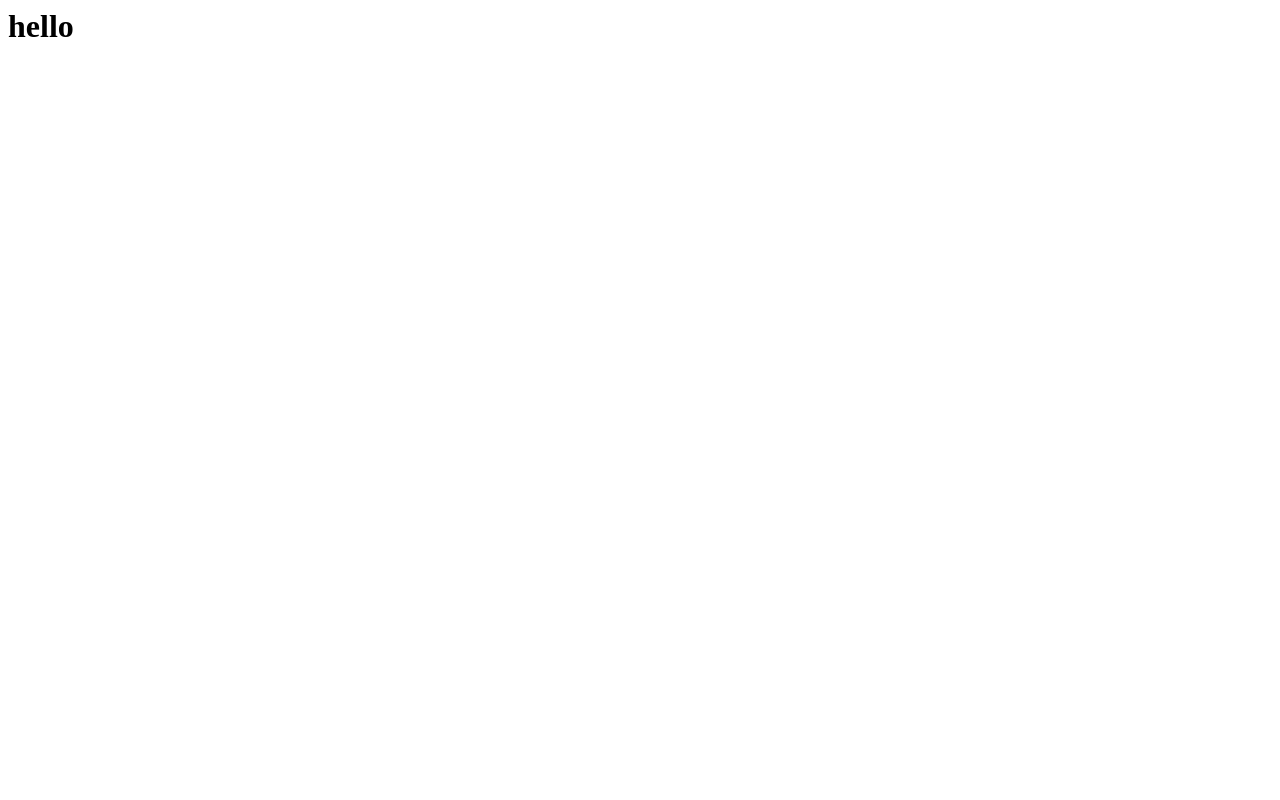
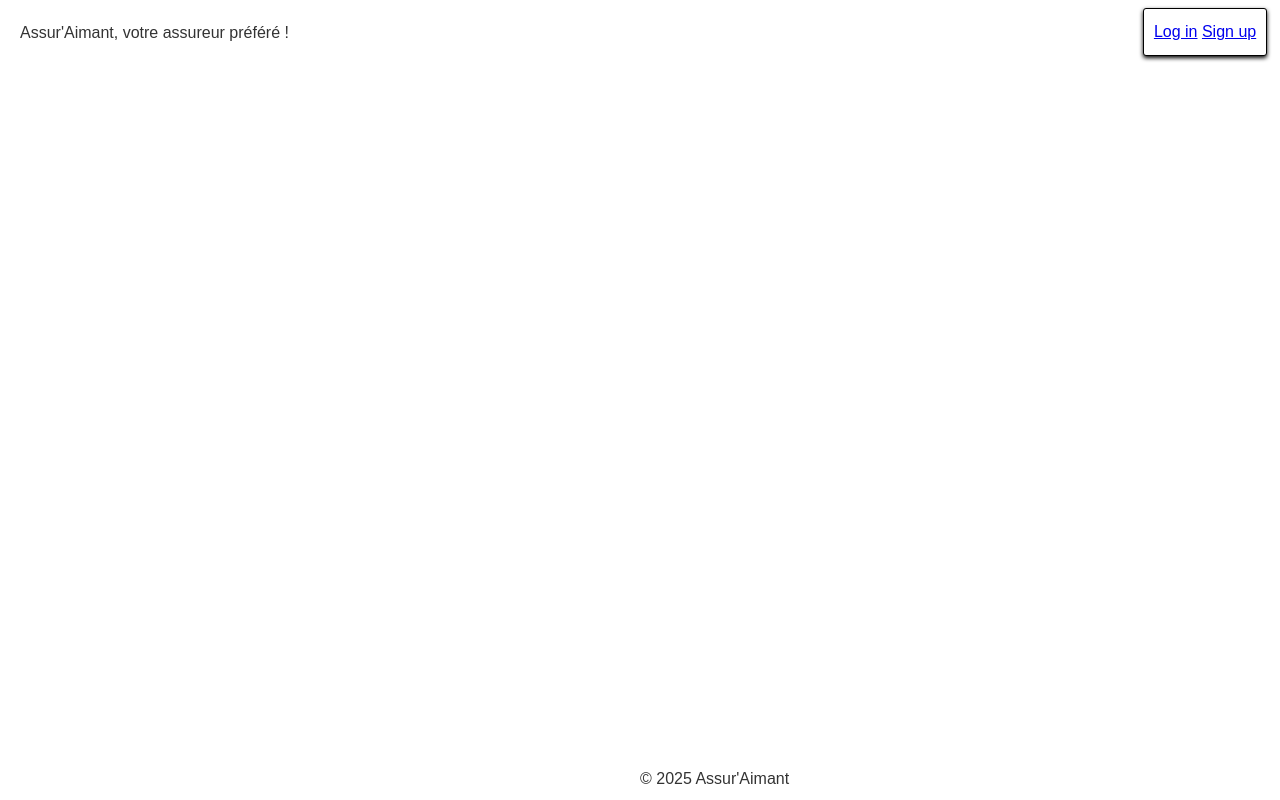
Before and after one commit to gvannesson/django_assuraimant, a Django app: page / in a window 1280 px wide. Before the commit the page is almost empty. Run offline with Django 5.2, Linux system fonts and the light colour scheme.

Commit message:
login,logout,signup,début css

```diff
--- a/assuraimant/assuraimant/settings.py
+++ b/assuraimant/assuraimant/settings.py
@@ -130,6 +130,7 @@ STATICFILES_DIRS= [
 ]
 
 LOGIN_REDIRECT_URL='/'
+LOGOUT_REDIRECT_URL= "/"
 
 AUTH_USER_MODEL = 'assuraimant.User'
 
@@ -137,6 +138,3 @@ AUTH_USER_MODEL = 'assuraimant.User'
 # https://docs.djangoproject.com/en/5.1/ref/settings/#default-auto-field
 
 DEFAULT_AUTO_FIELD = 'django.db.models.BigAutoField'
-
-LOGIN_URL = '/login/'
-LOGIN_REDIRECT_URL = '/login/'
--- a/assuraimant/static/css/style.css
+++ b/assuraimant/static/css/style.css
@@ -27,10 +27,10 @@
 
     li {
         background-color: #ffffff;
-        padding: 20px;
-        margin-bottom: 15px;
+        padding: 5px;
+        margin-bottom: 2px;
         border: 1px solid #ddd;
-        border-radius: 8px;
+        border-radius: 3px;
         box-shadow: 0 2px 4px rgba(0, 0, 0, 1);
         transition: transform 0.2s ease, box-shadow 0.2s ease;
 
@@ -50,3 +50,22 @@
         margin-top: 10px;
         color: #555
     }
+
+    .user-header{
+        position: fixed;
+        right: 1%;
+        top: 1%;
+        padding: 10px;
+        border: 1px solid #000;
+    }
+
+    .inline {
+        display: inline;
+    }
+
+    .footer{
+        position: fixed;
+        bottom: 1%;
+        left: 50%;
+
+    }
--- a/assuraimant/templates/base.html
+++ b/assuraimant/templates/base.html
@@ -13,9 +13,7 @@
     <main>
         {%block content%}{% endblock%}
     </main>
-    <footer>
-        <p>&copy; 2025 Assuraimant</p>
-    </footer>
+    {%include 'includes/footer.html'%}
 
 </body>
 </html>
--- /dev/null
+++ b/assuraimant/templates/includes/footer.html
@@ -0,0 +1,3 @@
+<footer>
+    <p class="footer">&copy; 2025 Assur'Aimant</p>
+</footer>
--- a/assuraimant/templates/includes/header.html
+++ b/assuraimant/templates/includes/header.html
@@ -1,10 +1,21 @@
 <header>
     <nav>
         <ul>
-            <li>
-            <a href="/users/login/">Log in</a>
-            <a href="/users/signup">Sign up</a>
+            {% if user.is_authenticated %}
+            <li class="user-header">
+                <p class="inline">Bonjour <strong>{{ user.username }}</strong> !
+                    <form method="post" class="inline" action="{% url 'logout' %}">
+                        {% csrf_token %}
+                        <button type="submit">Logout</button>
+                    </form>
+                </p>
             </li>
+            {% else %}
+            <li class="user-header">
+            <a href="/login/">Log in</a>
+            <a href="/signup">Sign up</a>
+            </li>
+            {% endif %}
 
         </ul>
     </nav>
--- a/assuraimant/users/templates/users/home.html
+++ b/assuraimant/users/templates/users/home.html
@@ -1 +1,7 @@
-<h1>hello</h1>
+{% extends 'base.html'%}
+
+{% block title%}Home Test{%endblock%}
+
+{% block content%}
+    <p>Assur'Aimant, votre assureur préféré !
+{%endblock%}
--- a/assuraimant/users/urls.py
+++ b/assuraimant/users/urls.py
@@ -1,4 +1,4 @@
-from django.contrib.auth.views import LoginView
+from django.contrib.auth.views import LoginView, LogoutView
 from django.urls import path, include
 from .views import HomeView, CreateUserViews
 from . import views
@@ -6,9 +6,7 @@ from . import views
 
 urlpatterns = [
     path('', HomeView.as_view(), name='home_view'),
-    # path('signup/', CreateUserViews.as_view(), name='signup'),
     path('login/', LoginView.as_view(template_name='users/login.html'), name='login'),
-    # path('login/', views.sign_in, name='login'),
-    # path('logout/', views.sign_out, name='logout'),
     path('signup/', CreateUserViews.as_view(), name='signup'),
+    path ("logout/", LogoutView.as_view(), name="logout")
 ]
--- a/assuraimant/users/views.py
+++ b/assuraimant/users/views.py
@@ -1,13 +1,10 @@
 from django.views.generic import TemplateView
 from django.views.generic.edit import CreateView, FormView
-from django.urls import reverse_lazy
-from django.shortcuts import render
+from django.contrib.auth.views import LogoutView
 from assuraimant.models import User
 from django.views.generic.edit import CreateView
 from django.urls import reverse_lazy
-from django.contrib.auth.forms import UserCreationForm
 from .forms import CustomCreationForm
-from django.contrib.auth import get_user_model
 
 
 
```
